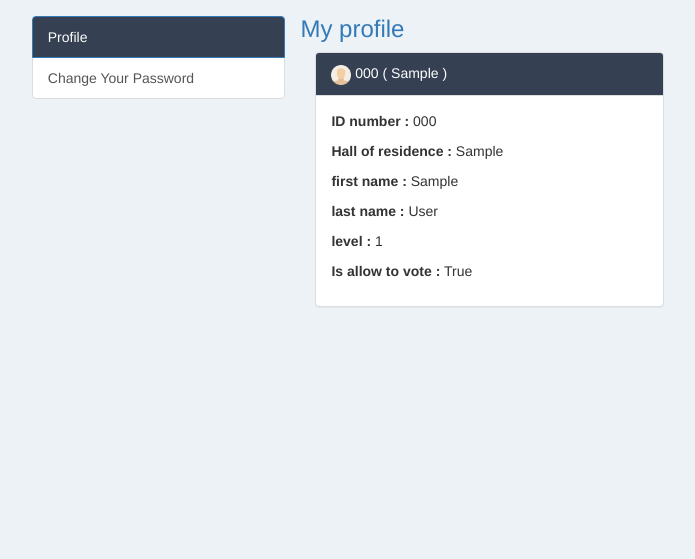
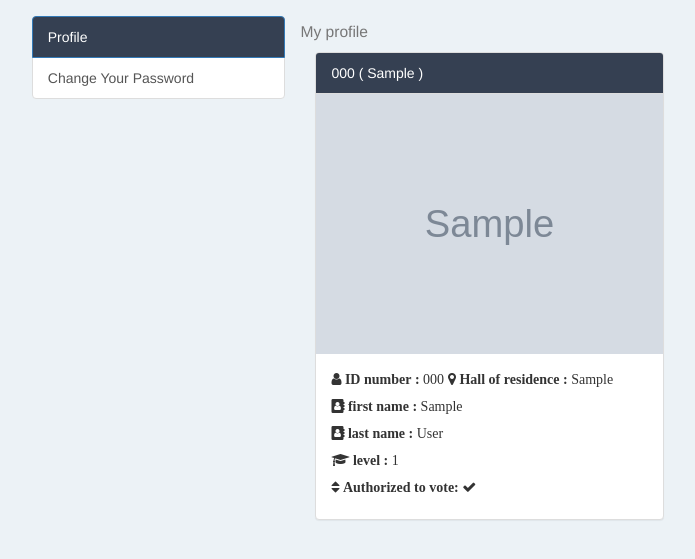
Before and after one commit to Abdoulrasheed/naits-vote, a Django app: page /profile/1/ in a window 1280 px wide. Shown: the part 68-627 px from the top of the page, without its empty margins (56-751 px from the left). Run offline with Django 3.2, Linux system fonts and the light colour scheme; a user stored in the database is signed in; tables that the repository leaves empty hold one stand-in row (values such as "Sample post"); grey boxes marked "Sample" are stand-in pictures; parts of the project's set-up code (start-up, migrations or seed data) failed here and were passed over; some libraries are stand-ins or nearby versions.

Commit message:
Addded profile pictue support

```diff
--- a/naits_voting/settings.py
+++ b/naits_voting/settings.py
@@ -113,3 +113,6 @@ STATIC_URL = '/static/'
 LOGIN_REDIRECT_URL = '/'
 
 AUTH_USER_MODEL = 'voting.User'
+
+MEDIA_ROOT = os.path.join(BASE_DIR, 'media')
+MEDIA_URL = '/media/'
--- a/naits_voting/urls.py
+++ b/naits_voting/urls.py
@@ -17,6 +17,11 @@ from django.conf.urls import url, include
 from django.contrib.auth import views
 from django.contrib import admin
 
+from .import settings
+from django.contrib.staticfiles.urls import static
+from django.contrib.staticfiles.urls import staticfiles_urlpatterns
+
+
 urlpatterns = [
 	url(r'^', include('voting.urls')),
 	url(r'^jet/', include('jet.urls', 'jet')),  # Django JET URLS
@@ -24,3 +29,6 @@ urlpatterns = [
     url(r'^accounts/login/$', views.login, name='login'),
     url(r'^accounts/logout/$', views.logout, name='logout', kwargs={'next_page': '/accounts/login'}),
 ]
+
+urlpatterns += staticfiles_urlpatterns()
+urlpatterns += static(settings.MEDIA_URL, document_root=settings.MEDIA_ROOT)
--- a/naits_voting/wsgi.py
+++ b/naits_voting/wsgi.py
@@ -1,5 +1,5 @@
 """
-WSGI config for naits_voting project.
+WSGI config for LMS project.
 
 It exposes the WSGI callable as a module-level variable named ``application``.
 
@@ -14,3 +14,6 @@ from django.core.wsgi import get_wsgi_application
 os.environ.setdefault("DJANGO_SETTINGS_MODULE", "naits_voting.settings")
 
 application = get_wsgi_application()
+
+from whitenoise.django import DjangoWhiteNoise
+application = DjangoWhiteNoise(application)
--- a/voting/admin.py
+++ b/voting/admin.py
@@ -45,7 +45,7 @@ class UserAdmin(DjangoUserAdmin):
     """Define admin model for custom User model with ID Number field."""
     fieldsets = (
         (None, {'fields': ('ID_Number', 'password')}),
-        (_('Personal info'), {'fields': ('first_name', 'last_name', 'level', 'hall_of_residence')}),
+        (_('Profile Details'), {'fields': ('first_name', 'last_name', 'level', 'hall_of_residence', 'profile_picture')}),
         (_('Permissions'), {'fields': ('is_active', 'is_staff', 'is_superuser',
             'groups', 'user_permissions')}),
         (_('Important dates'), {'fields': ('last_login',)}),
--- a/voting/models.py
+++ b/voting/models.py
@@ -42,6 +42,11 @@ class User(AbstractBaseUser, PermissionsMixin):
     last_name = models.CharField(max_length=50, blank=True, null=True)
     level = models.PositiveIntegerField(default=0)
     hall_of_residence = models.CharField(max_length=50, blank=True, null=True)
+    profile_picture = models.ImageField(upload_to='profile_pictures',
+     blank=True,
+     null=True,
+     help_text="upload your profile picture"
+     )
 
     is_staff = models.BooleanField(
         _('staff status'),
@@ -92,8 +97,10 @@ class Aspirant(models.Model):
 
 
 class Voter(models.Model):
-	student = models.ForeignKey(User)
-	office = models.ForeignKey(Office)
-
-	def __str__(self):
-		return self.student.first_name + " " + self.student.last_name
+    student = models.ForeignKey(User)
+    office = models.ForeignKey(Office)
+    def __str__(self):
+        if self.student.first_name and self.student.last_name:
+            return str(self.student) + " (" + self.student.first_name + " " + self.student.last_name + ")"
+        else:
+            return str(self.student)
--- a/voting/templates/account/profile.html
+++ b/voting/templates/account/profile.html
@@ -12,30 +12,42 @@
     </div>
     <h3 style="margin-top: 0; margin-left: 1em ">
       {% if student_data == request.user %}
-      <a>My profile</a>
+      <small> My profile </small>
       {% else %}
-      <a>{{ student_data.first_name }}'s Profile</a>
+      {% if students_data.first_name %}
+      <small> {{ student_data.first_name }}'s Profile </small>
+      {% else %}
+       <small>{{ student_data.ID_Number }} Profile</small>
+      {% endif %}
       {% endif %}</h3>
         <div class="col-md-4">
           <div class="panel panel-default">
             <div class="panel-heading">
-              <img src="{% static 'img/user.png' %}" style="width:20px">
+              {% if student_data.first_name %}
               <a href="">{{ student_data.ID_Number }} ( {{ student_data.first_name }} )</a>
+              {% else %}
+              <a href="">{{ student_data.ID_Number }}</a>
+              {% endif %}
             </div>
+            {% if student_data.profile_picture %}
+            <img class="img-responsive"  src="{{ student_data.profile_picture.url }}">
+            {% else %}
+            <img class="img-responsive" src="{% static 'img/img_avatar.png' %}">
+              {% endif %}
             <div class="panel-body">
-              <p><strong> ID number : </strong> {{ student_data }}</p>
+              <p class="fa fa-user"><strong> ID number : </strong> {{ student_data }}</p>
               {% if student_data.hall_of_residence %}
-                <p><strong> Hall of residence :</strong> {{ student_data.hall_of_residence }}</p>
+                <p class="fa fa-map-marker"><strong> Hall of residence :</strong> {{ student_data.hall_of_residence }}</p>
               {% endif %}
               {% if student_data.first_name %}
-                <p><strong> first name :</strong> {{ student_data.first_name }}</p>
+                <p class="fa fa-address-book"><strong> first name :</strong> {{ student_data.first_name }}</p><br>
               {% endif %}
               {% if student_data.last_name %}
-                <p><strong> last name :</strong> {{ student_data.last_name }}</p>
+                <p class="fa fa-address-book"><strong> last name :</strong> {{ student_data.last_name }}</p><br>
               {% endif %}
-              <p><strong> level :</strong> {{ student_data.level }}</p>
+                <p class="fa fa-graduation-cap"><strong> level :</strong> {{ student_data.level }}</p><br>
               {% if student_data.is_active %}
-                <p><strong> Is allow to vote :</strong> {{ student_data.is_active }}</p>
+                <p class="fa fa-sort"><strong> Authorized to vote: </strong> <span class="fa fa-check"></span> </p>
               {% endif %}
             </div>
         </div>
--- a/voting/templates/naits/base.html
+++ b/voting/templates/naits/base.html
@@ -107,9 +107,9 @@
                       <span>Elcom member</span>
                     </a>
                     </li>
+                    <li class="divider"></li>
                     {% endif %}
                     {% endif %}
-                    <li class="divider"></li>
                     <li title="follow me on twitter">
                       <a href="https://www.twitter.com/abdulrasheeed1">
                       <small class="fa-stack fa-lg small">
@@ -164,13 +164,16 @@
         <h4 class="modal-title">Nait Online Voting</h4>
       </div>
       <div class="modal-body">
-        <p>Sorry! This feature is yet to be released.</p>
-        <p>Wants to contribute and help me get done quikcly ?</p>
-        <p>Source code is <a href="https://github.com/Abdoulrasheed/naits-vote">Here</a></p>
+        <ul>
+        <p class="fa fa-info"> Sorry! This feature is yet to be released.</p>
+        <p class="fa">Wants to contribute and help me get it done quikcly ?</p><br>
+        <p class="fa fa-github"> Fork the project on gihub <a href="https://github.com/Abdoulrasheed/naits-vote">Here</a></p>
+      </ul>
       </div>
       <div class="modal-footer">
-        <button type="button" class="btn btn-default" data-dismiss="modal">Close</button>
-        <a class="btn btn-default" href="mailto:abdulrasheedibrahim47@gmail.com">mail me</a>
+        <button type="button" class="btn btn-default fa" data-dismiss="modal">Close</button>
+        <a class="btn btn-default fa fa-briefcase" href="mailto:abdulrasheedibrahim47@gmail.com"> mail me</a>
+        <li class="btn btn-default fa fa-phone"><a href="tel: 07033389645"> 07033389645</b></a></li>
       </div>
     </div>
 
--- a/voting/templates/naits/detail.html
+++ b/voting/templates/naits/detail.html
@@ -10,7 +10,8 @@
             <div class="panel-heading">
                 <h3 class="panel-title"><span class="fa fa-line-chart"></span> {{ office.office }}</h3>
                 <br>
-                <p>Choose Your {{ office.office }}</p>
+                <p>Choose Your {{ office.office }}
+                <a href="/" class="btn-sm btn btn-primary" style="float: right;"> Go back</a></p>
             </div>
             <div class="panel-body">
                 <ul class="list-group">
--- a/voting/templates/pagination/paginator.html
+++ b/voting/templates/pagination/paginator.html
@@ -1,7 +1,7 @@
 {% if is_paginated %}
   <ul class="pagination">
     {% if page_obj.has_previous %}
-      <li><a href="?page={{ page_obj.previous_page_number }}">Previous</a></li>
+      <li><a href="?page={{ page_obj.previous_page_number }}">Previous offices</a></li>
     {% else %}
       <li class="disabled"><span>&laquo;</span></li>
     {% endif %}
@@ -13,7 +13,7 @@
       {% endif %}
     {% endfor %}
     {% if page_obj.has_next %}
-      <li><a href="?page={{ page_obj.next_page_number }}">Next</a></li>
+      <li><a href="?page={{ page_obj.next_page_number }}">Next offices</a></li>
     {% else %}
       <li class="disabled"><span>&raquo;</span></li>
     {% endif %}
--- a/voting/urls.py
+++ b/voting/urls.py
@@ -7,7 +7,6 @@ from . import views
 urlpatterns = [
     url(r'^$', views.IndexView.as_view(), name='index'),
     url(r'^(?P<pk>\d+)/$', views.DetailView.as_view(), name='detail'),
-    url(r'^(?P<pk>\d+)/results/$', views.ResultsView.as_view(), name='results'),
     url(r'^(?P<poll_id>\d+)/vote/$', views.vote, name='vote'),
     url(r'^password/$', views.change_password, name='change_password'),
     url(r'^profile/(?P<pk>\d+)/$', views.profile, name='profile'),
--- a/voting/views.py
+++ b/voting/views.py
@@ -16,7 +16,8 @@ from django.contrib import messages
 from django.contrib.auth import update_session_auth_hash
 from django.contrib.auth.forms import PasswordChangeForm
 
-
+#from braces.views import LoginRequiredMixin
+# install braces and decorate IndexView using LoginRequiredMixin as the parameter
 
 class IndexView(generic.ListView):
     template_name = 'naits/index.html'
@@ -29,12 +30,6 @@ class IndexView(generic.ListView):
 class DetailView(generic.DetailView):
     model = Office
     template_name = 'naits/detail.html'
-
-
-class ResultsView(generic.DetailView):
-    model = Office
-    template_name = 'naits/results.html'
-
 
 @login_required
 def profile(request, pk):
@@ -97,4 +92,4 @@ def vote(request, poll_id):
         # Always return an HttpResponseRedirect after successfully dealing
         # with POST data. This prevents data from being posted twice if a
         # user hits the Back button.
-        return HttpResponseRedirect(reverse('results', args=(p.id,)))
+        return HttpResponseRedirect('/')
```
Also changed, not shown: voting/templates/naits/results.html (+10 -1 lines), voting/templates/naits/students_list.html (+6 -1 lines), media/profile_pictures/Abdul-.jpg (added), voting/migrations/0007_user_profile_picture.py (added), voting/static/img/img_avatar.png (added).
